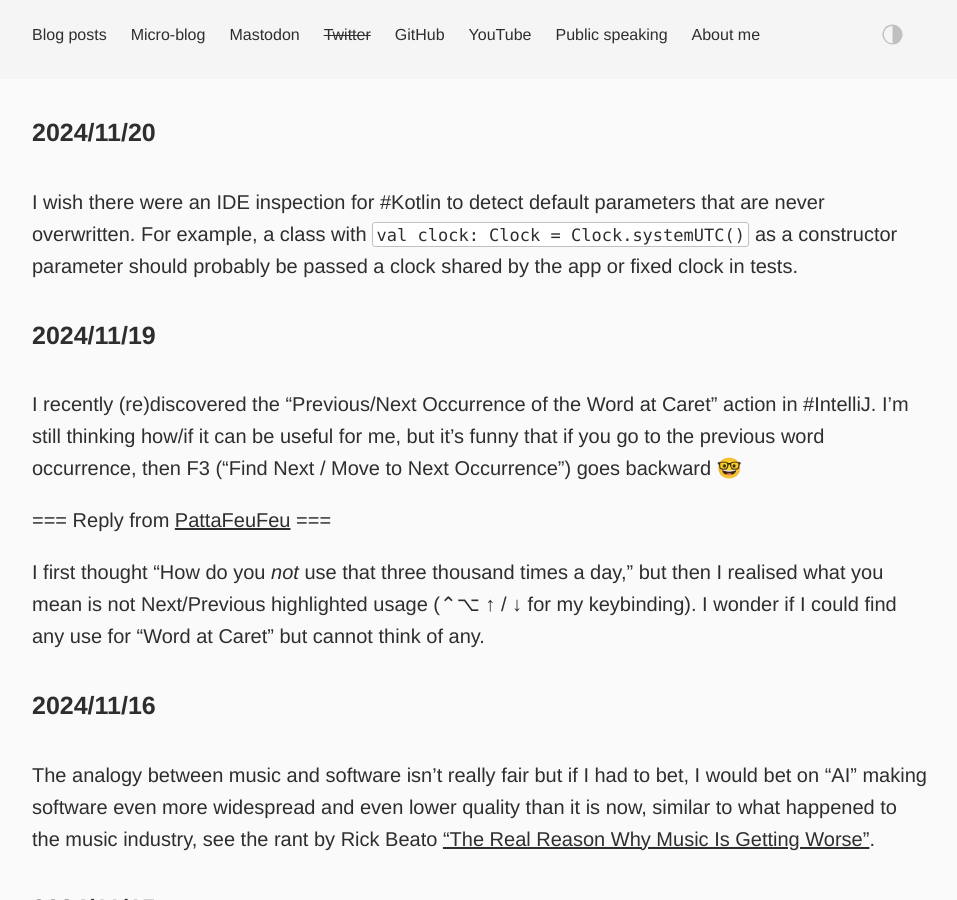
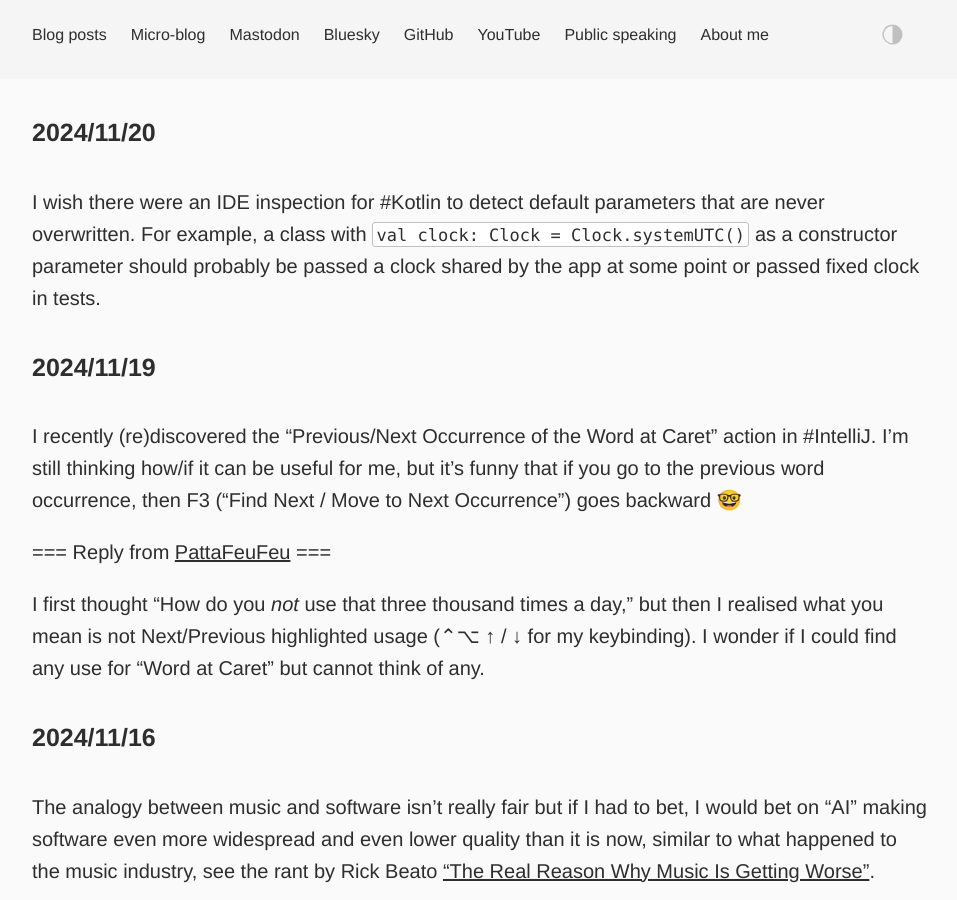
Before and after one commit to dkandalov/dkandalov.github.io, a Jekyll site: the page built from micro-blog.md, in a window 1280 px wide and 900 px high. Shown: the whole window, without its empty margins (160-1117 px from the left). Built offline with Jekyll 4.4.1, drawn with Linux system fonts in a browser that asks for light colours.

Commit message:
updated micro-blog

```diff
--- a/_includes/header.html
+++ b/_includes/header.html
@@ -13,7 +13,7 @@
       <a class="page-link" href="/">Blog posts</a>
       <a class="page-link" href="/micro-blog">Micro-blog</a>
       <a class="page-link" href="https://mastodon.social/@dkandalov">Mastodon</a>
-      <a class="page-link" href="https://twitter.com/dmitrykandalov"><del>Twitter</del></a>
+      <a class="page-link" href="https://bsky.app/profile/dmitrykandalov.bsky.social">Bluesky</a>
       <a class="page-link" href="https://github.com/dkandalov">GitHub</a>
       <a class="page-link" href="https://youtube.com/@DmitryKandalov">YouTube</a>
       <a class="page-link" href="/public-speaking">Public speaking</a>
--- a/micro-blog.md
+++ b/micro-blog.md
@@ -4,7 +4,7 @@ permalink: /micro-blog/
 ---
 
 #### 2024/11/20
-I wish there were an IDE inspection for #Kotlin to detect default parameters that are never overwritten. For example, a class with `val clock: Clock = Clock.systemUTC()` as a constructor parameter should probably be passed a clock shared by the app or fixed clock in tests.
+I wish there were an IDE inspection for #Kotlin to detect default parameters that are never overwritten. For example, a class with `val clock: Clock = Clock.systemUTC()` as a constructor parameter should probably be passed a clock shared by the app at some point or passed fixed clock in tests.
 
 #### 2024/11/19
 I recently (re)discovered the "Previous/Next Occurrence of the Word at Caret" action in #IntelliJ. I'm still thinking how/if it can be useful for me, but it's funny that if you go to the previous word occurrence, then F3 ("Find Next / Move to Next Occurrence") goes backward 🤓
```
